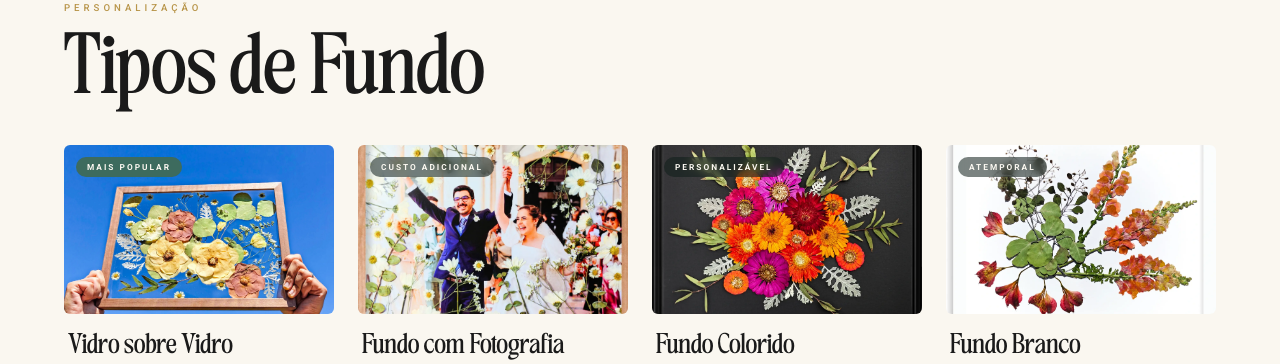
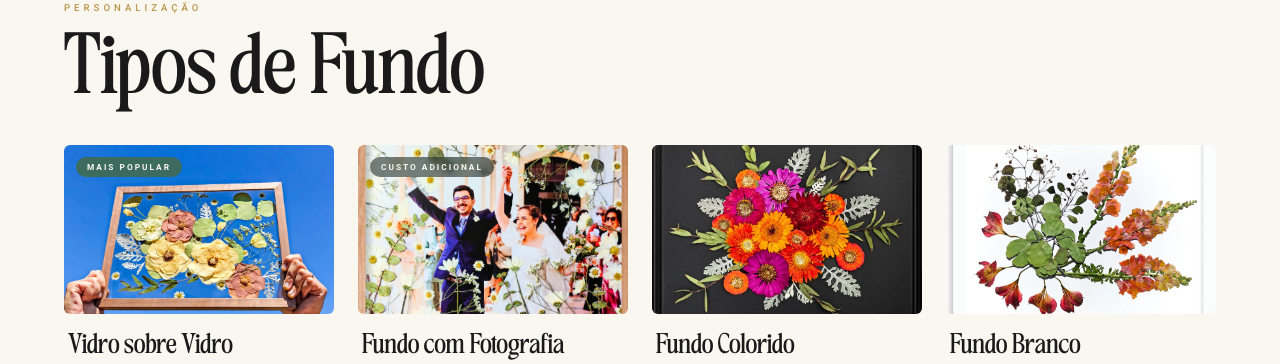
Before and after one commit to floresabeirario/fbr-website, a Next.js app: page /opcoes-e-precos in a window 1280 px wide. Shown: the part 834-1198 px from the top of the page. Built offline with nearby package versions, Linux system fonts and the light colour scheme.

Commit message:
Update client.jsx

```diff
--- a/app/opcoes-e-precos/client.jsx
+++ b/app/opcoes-e-precos/client.jsx
@@ -34,7 +34,7 @@ function Label({ children, light }) {
 
 export default function OpcoesClient() {
   return (
-    <div style={{ backgroundColor: "#FAF7F0", color: "#1a1a1a" }}>
+    <div style={{ backgroundColor: "#FAF7F0", color: "#1a1a1a", overflowX: "hidden" }}>
 
       {/* ════════════════════════════════════════════
           HERO com foto de fundo
@@ -120,14 +120,14 @@ export default function OpcoesClient() {
             {
               img: "/quadropreto.webp",
               alt: "Quadro de flores prensadas com fundo preto ou colorido personalizado",
-              tag: "Personalizável", tagSolid: false,
+              tag: null,
               title: "Fundo Colorido",
               desc: "Aplicamos qualquer cor de fundo para realçar as flores. Sugerimos tonalidades que combinem com a paleta do bouquet.",
             },
             {
               img: "/quadrobranco.webp",
               alt: "Quadro de flores prensadas com fundo branco minimalista",
-              tag: "Atemporal", tagSolid: false,
+              tag: null,
               title: "Fundo Branco",
               desc: "Minimalista e intemporal. Realça naturalmente as cores e formas das flores com máxima simplicidade.",
             },
@@ -138,7 +138,8 @@ export default function OpcoesClient() {
                 <img src={item.img} alt={item.alt} loading="lazy"
                   style={{ width: "100%", height: "100%", objectFit: "cover", transition: "transform 0.9s ease" }}
                   className="fundo-img-new" />
-                {/* Tag sobreposta na imagem */}
+                {/* Tag sobreposta na imagem — só se existir */}
+                {item.tag && (
                 <span style={{
                   position: "absolute", top: "12px", left: "12px",
                   backgroundColor: item.tagSolid ? "#3D6B5E" : "rgba(15,30,26,0.55)",
@@ -150,6 +151,7 @@ export default function OpcoesClient() {
                 }}>
                   {item.tag}
                 </span>
+                )}
               </div>
               {/* Texto abaixo da imagem */}
               <div style={{ padding: "18px 4px 0" }}>
```
